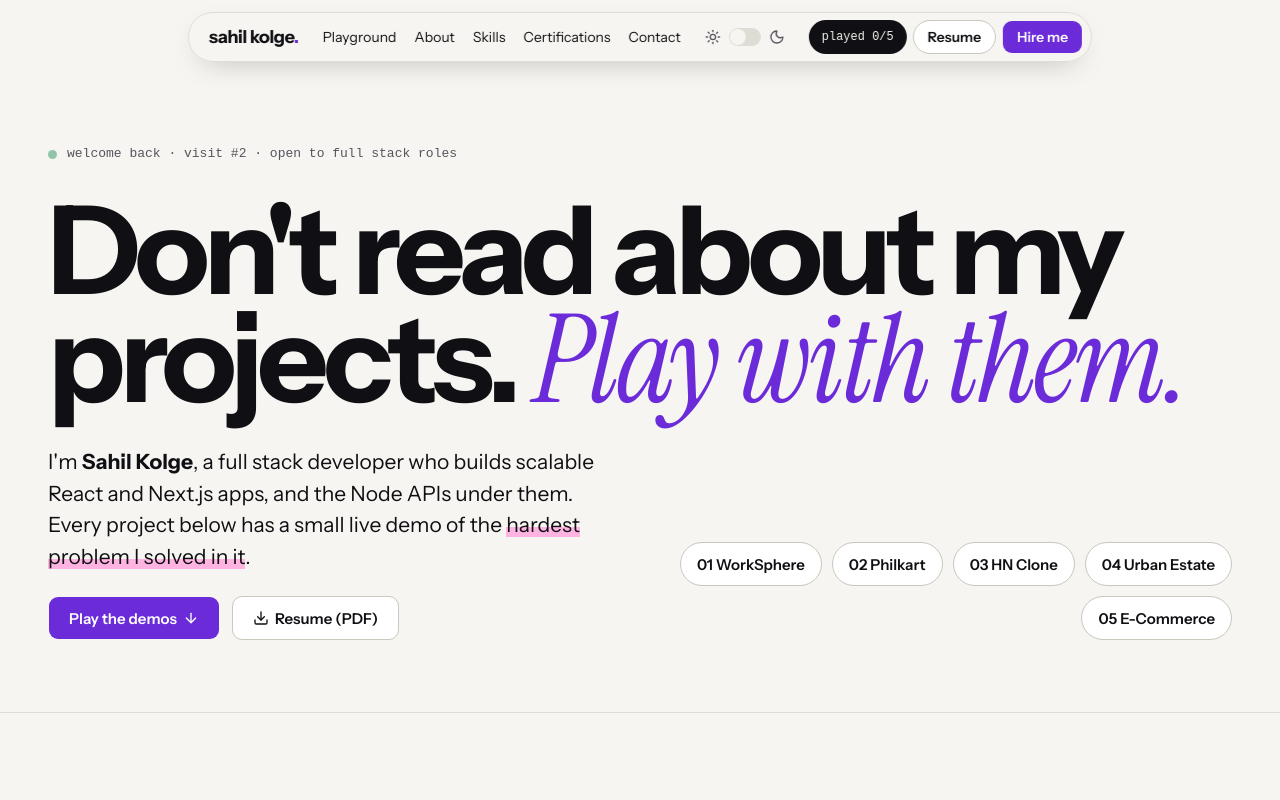
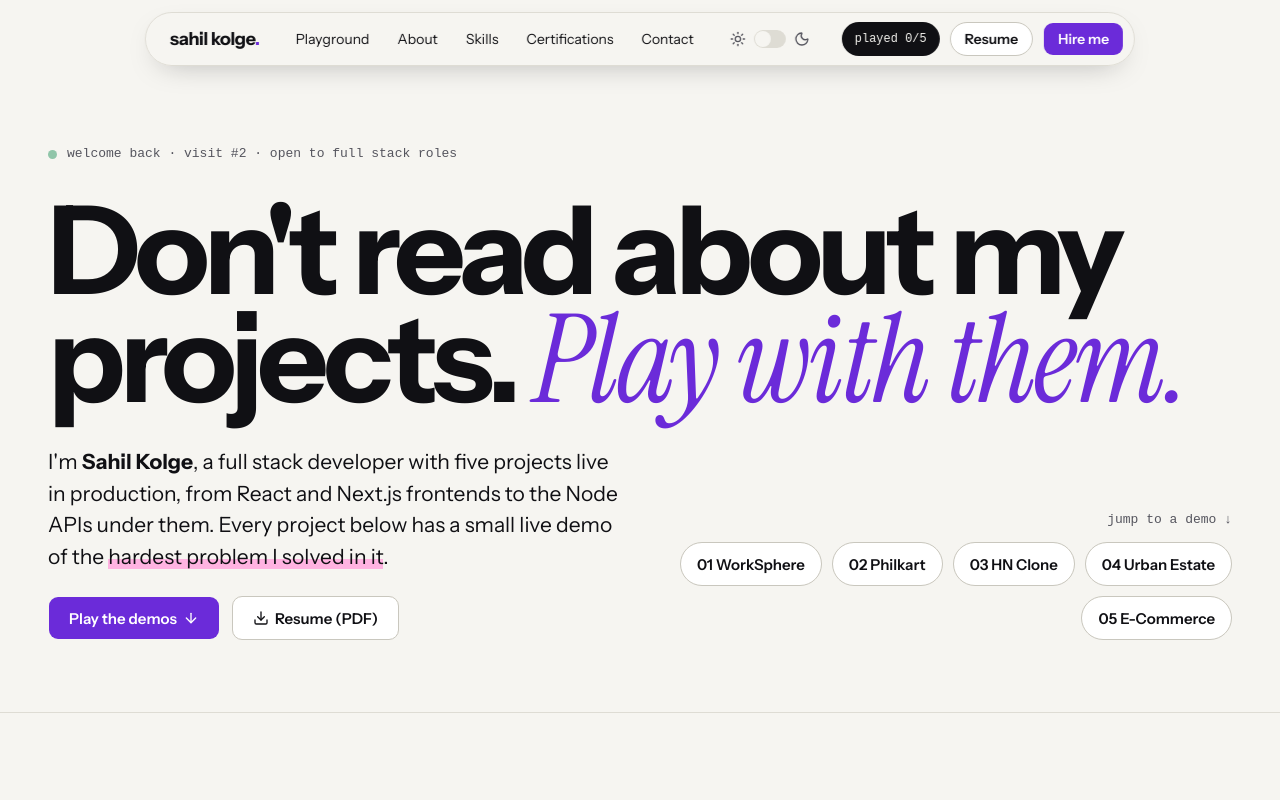
Before and after one commit to sahil-dev28/sahilkolge-playground, a React (Vite) app: page / in a window 1280 px wide. Shown: the top 800 px of the page. Built offline with nearby package versions, Linux system fonts and the light colour scheme; a web font is replaced by a local one.

Commit message:
feat: roomier nav and sharper hero and contact copy

```diff
--- a/src/Portfolio.tsx
+++ b/src/Portfolio.tsx
@@ -13,7 +13,7 @@ import Playground from "@/components/Playground";
 import Skills from "@/components/Skills";
 
 export default function Portfolio() {
-  const { mode, dark, toggleMode } = useTheme();
+  const { dark, toggleMode } = useTheme();
   const [visits, setVisits] = useState(1);
   const [played, setPlayed] = useState<Played>({});
 
@@ -37,7 +37,7 @@ export default function Portfolio() {
       <Care />
       <Skills />
       <Certs />
-      <Contact playedCount={playedCount} total={total} mode={mode} />
+      <Contact playedCount={playedCount} total={total} />
     </div>
   );
 }
--- a/src/components/Contact.tsx
+++ b/src/components/Contact.tsx
@@ -1,14 +1,13 @@
-import { ArrowUpRight } from "lucide-react";
+import { useState } from "react";
+import { ArrowUpRight, Check, Copy } from "lucide-react";
 import { buttonVariants } from "@/components/ui/button";
 import { Separator } from "@/components/ui/separator";
-import { CONTACT, RESUME_URL } from "@/data";
-import type { Mode } from "@/lib/storage";
+import { CONTACT, RESUME_URL, SOURCE_URL } from "@/data";
 import { cn } from "@/lib/utils";
 
 interface ContactProps {
   playedCount: number;
   total: number;
-  mode: Mode;
 }
 
 const LINKS = [
@@ -17,16 +16,47 @@ const LINKS = [
   ["LinkedIn", CONTACT.linkedin],
 ] as const;
 
-export default function Contact({ playedCount, total, mode }: ContactProps) {
+const outlineButton =
+  "h-auto rounded-xl border-2 border-primary-foreground bg-transparent px-6 py-4 text-base font-semibold text-primary-foreground hover:bg-primary-foreground/10 hover:text-primary-foreground dark:border-primary-foreground dark:bg-transparent dark:hover:bg-primary-foreground/10";
+
+function PlayedLine({ playedCount, total }: ContactProps) {
+  if (playedCount === 0) {
+    return (
+      <a href="#work" className="font-mono text-[13px] underline-offset-4 hover:underline">
+        haven't tried a demo yet? they're up top ↑
+      </a>
+    );
+  }
+  return (
+    <span className="font-mono text-[13px]">
+      {playedCount === total ? `you played all ${total} demos, thanks` : `you played ${playedCount} of ${total} demos`}
+    </span>
+  );
+}
+
+export default function Contact({ playedCount, total }: ContactProps) {
+  const [copied, setCopied] = useState(false);
+
+  const copyEmail = async () => {
+    try {
+      await navigator.clipboard.writeText(CONTACT.email);
+      setCopied(true);
+      setTimeout(() => setCopied(false), 2000);
+    } catch {
+      // Clipboard blocked; the address stays visible on the mailto button.
+    }
+  };
+
+  const lead = playedCount === 0 ? "Short on time?" : playedCount === total ? "Played them all?" : "Liked playing?";
+
   return (
     <section id="contact" tabIndex={-1} className="scroll-mt-20 outline-none bg-primary text-primary-foreground">
       <div className="wrap flex flex-col gap-9 pt-[110px] pb-12">
-        <span className="font-mono text-[13px]">
-          you played {playedCount} of {total} demos
-        </span>
+        <PlayedLine playedCount={playedCount} total={total} />
         <h2 className="heading-display text-[clamp(56px,9vw,140px)] leading-[0.88] tracking-[-0.045em]">
-          Liked playing? <span className="font-serif font-normal italic">Imagine what I'd build for your team.</span>
+          {lead} <span className="font-serif font-normal italic">Imagine what I'd build for your team.</span>
         </h2>
+        <p className="m-0 text-lg">Open to full stack roles · based in Mumbai, India</p>
         <div className="flex flex-wrap gap-3">
           <a
             href={`mailto:${CONTACT.email}`}
@@ -37,16 +67,21 @@ export default function Contact({ playedCount, total, mode }: ContactProps) {
           >
             {CONTACT.email}
           </a>
+          <button
+            type="button"
+            onClick={copyEmail}
+            className={cn(buttonVariants({ variant: "outline", size: "lg" }), outlineButton)}
+          >
+            {copied ? <Check aria-hidden /> : <Copy aria-hidden />}
+            <span aria-live="polite">{copied ? "Copied" : "Copy email"}</span>
+          </button>
           {LINKS.map(([label, href]) => (
             <a
               key={label}
               href={href}
               target="_blank"
               rel="noreferrer"
-              className={cn(
-                buttonVariants({ variant: "outline", size: "lg" }),
-                "h-auto rounded-xl border-2 border-primary-foreground bg-transparent px-6 py-4 text-base font-semibold text-primary-foreground hover:bg-primary-foreground/10 hover:text-primary-foreground dark:border-primary-foreground dark:bg-transparent dark:hover:bg-primary-foreground/10"
-              )}
+              className={cn(buttonVariants({ variant: "outline", size: "lg" }), outlineButton)}
             >
               {label} <ArrowUpRight aria-hidden />
             </a>
@@ -56,7 +91,9 @@ export default function Contact({ playedCount, total, mode }: ContactProps) {
           <Separator className="bg-primary-foreground" />
           <footer className="flex flex-wrap justify-between gap-4 text-sm">
             <span>© {new Date().getFullYear()} Sahil Mohan Kolge</span>
-            <span>{mode} mode · your pick is saved for next time.</span>
+            <a href={SOURCE_URL} target="_blank" rel="noreferrer" className="underline-offset-4 hover:underline">
+              Built with React, TypeScript &amp; Tailwind · source on GitHub ↗
+            </a>
           </footer>
         </div>
       </div>
--- a/src/components/Hero.tsx
+++ b/src/components/Hero.tsx
@@ -29,8 +29,8 @@ export default function Hero({ visits, played }: HeroProps) {
       <div className="grid grid-cols-[repeat(auto-fit,minmax(min(380px,100%),1fr))] items-end gap-8 motion-safe:animate-rise motion-safe:[animation-delay:350ms]">
         <div className="flex flex-col gap-6">
           <p className="m-0 max-w-[600px] text-[21px] leading-normal text-pretty">
-            I'm <strong>Sahil Kolge</strong>, a full stack developer who builds scalable React and Next.js apps, and
-            the Node APIs under them. Every project below has a small live demo of the{" "}
+            I'm <strong>Sahil Kolge</strong>, a full stack developer with five projects live in production, from React
+            and Next.js frontends to the Node APIs under them. Every project below has a small live demo of the{" "}
             <span className="hl-mark">hardest problem I solved in it</span>.
           </p>
           <div className="flex flex-wrap gap-3">
@@ -50,6 +50,8 @@ export default function Hero({ visits, played }: HeroProps) {
             </a>
           </div>
         </div>
+        <div className="flex flex-col gap-3 sm:items-end">
+          <span className="font-mono text-[13px] text-muted-foreground">jump to a demo ↓</span>
           <div className="flex flex-wrap justify-start gap-2.5 sm:justify-end">
             {PROJECTS.map((p, i) => {
               const done = Boolean(played[p.id]);
@@ -70,6 +72,7 @@ export default function Hero({ visits, played }: HeroProps) {
             })}
           </div>
         </div>
+      </div>
     </section>
   );
 }
--- a/src/components/Nav.tsx
+++ b/src/components/Nav.tsx
@@ -28,11 +28,11 @@ export default function Nav({ dark, onToggleMode, playedCount, total }: NavProps
         <Logo />
       </div>
       <MobileMenu dark={dark} onToggleMode={onToggleMode} playedCount={playedCount} total={total} />
-      <nav className="fixed top-3 left-1/2 z-50 hidden h-[50px] -translate-x-1/2 items-center gap-6 rounded-full border bg-glass pr-2 pl-5 whitespace-nowrap shadow-[0_10px_30px_-15px_var(--shadow)] backdrop-blur-md lg:flex">
+      <nav className="fixed top-3 left-1/2 z-50 hidden h-[54px] -translate-x-1/2 items-center gap-8 rounded-full border bg-glass pr-2.5 pl-6 whitespace-nowrap shadow-[0_10px_30px_-15px_var(--shadow)] backdrop-blur-md lg:flex">
         <Logo />
-        <div className="flex gap-[18px] text-sm">
+        <div className="flex gap-5 text-sm">
           {NAV_LINKS.map(({ id, label }) => (
-            <a key={id} href={`#${id}`} className="text-foreground hover:opacity-70">
+            <a key={id} href={`#${id}`} className="px-1 py-1.5 text-foreground hover:opacity-70">
               {label}
             </a>
           ))}
@@ -46,8 +46,8 @@ export default function Nav({ dark, onToggleMode, playedCount, total }: NavProps
           />
           <Moon className="size-4" aria-hidden />
         </div>
-        <div className="flex items-center gap-1.5">
-          <Badge className="h-[34px] rounded-full bg-foreground px-3 font-mono text-xs font-normal text-background">
+        <div className="flex items-center gap-2.5">
+          <Badge className="hidden h-[34px] rounded-full bg-foreground px-3 font-mono text-xs font-normal text-background xl:inline-flex">
             played {playedCount}/{total}
           </Badge>
           <a
--- a/src/data.ts
+++ b/src/data.ts
@@ -143,6 +143,7 @@ export const CARE: CareItem[] = [
 ];
 
 export const RESUME_URL = "/sahil-kolge-resume.pdf";
+export const SOURCE_URL = "https://github.com/sahil-dev28/sahilkolge-playground";
 
 export const ABOUT: string[] = [
   "React, TypeScript and Next.js on the front, Node, Express and MongoDB behind it.",
```
Lines whose indentation alone changed are shown as unchanged.
